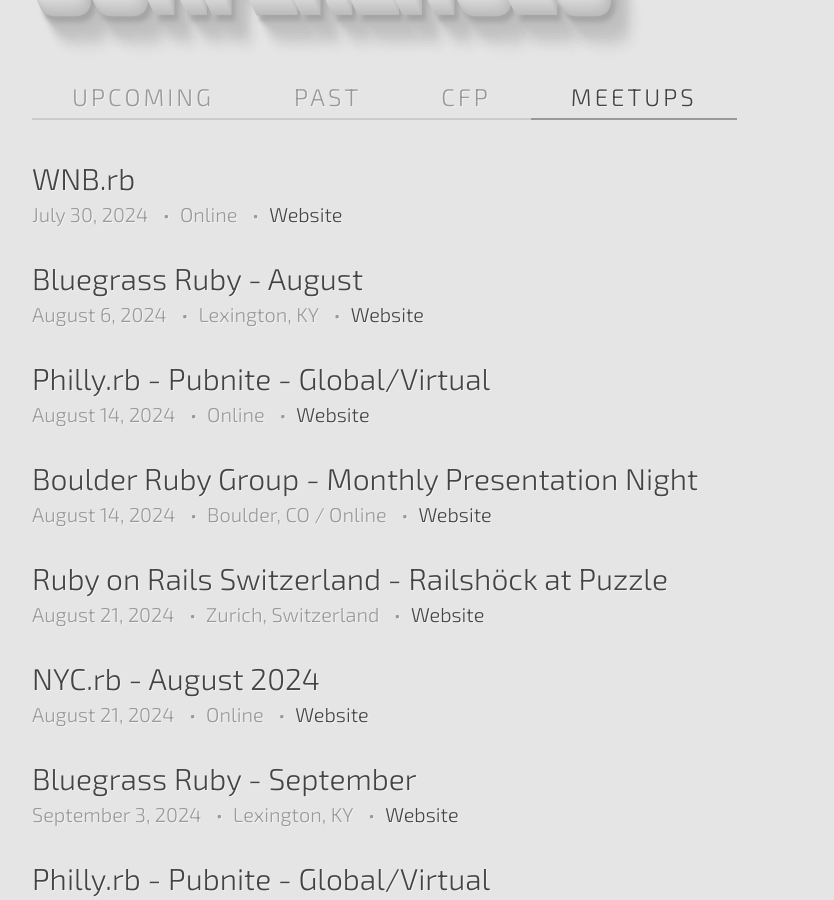
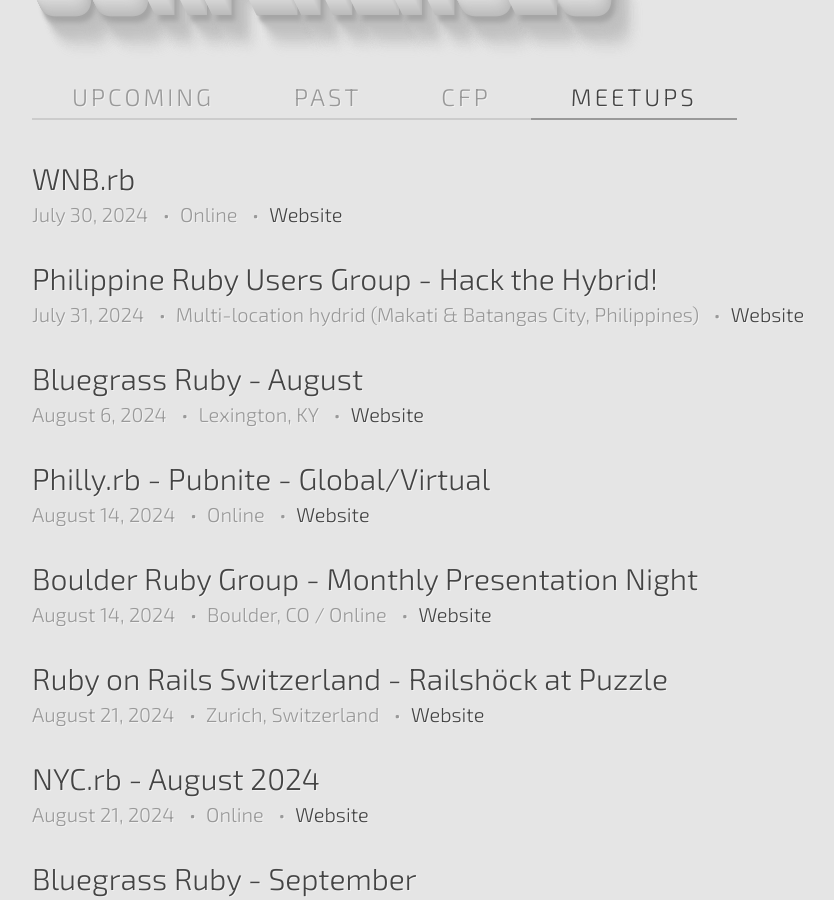
Before and after one commit to ruby-conferences/ruby-conferences.github.io, a Jekyll site: the page built from meetups/index.html, in a window 1280 px wide and 900 px high, scrolled down 402 px. Shown: the whole window, without its empty margins (208-1042 px from the left). Built offline with Jekyll 4.4.1, drawn with Linux system fonts in a browser that asks for light colours.

Commit message:
add next PhRUG meetup

```diff
--- a/_data/meetups.yml
+++ b/_data/meetups.yml
@@ -788,3 +788,10 @@
   start_time: 18:00:00 HKT
   end_time: 20:00:00 HKT
   url: https://www.meetup.com/ruby-phil/events/301171721
+
+- name: Philippine Ruby Users Group - Hack the Hybrid!
+  location: Multi-location hydrid (Makati & Batangas City, Philippines)
+  date: 2024-07-31
+  start_time: 18:00:00 HKT
+  end_time: 20:00:00 HKT
+  url: https://www.meetup.com/ruby-phil/events/302437676/
```
